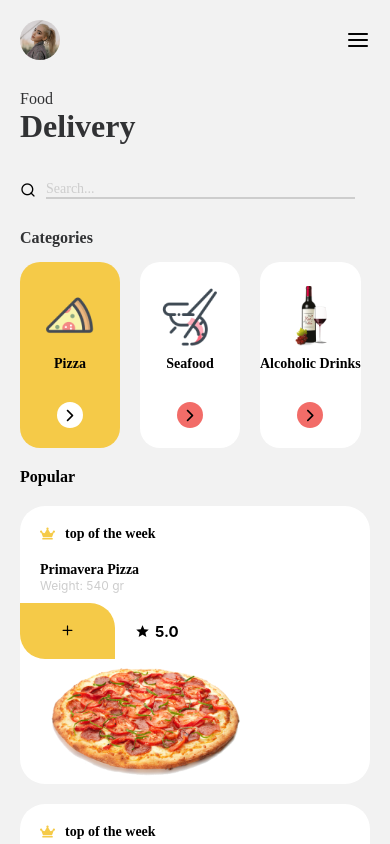
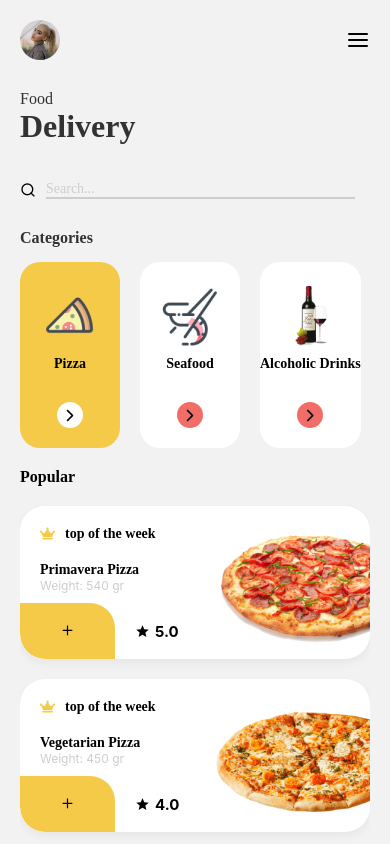
Before and after one commit to phananh18/rn-food-UI-app, a React Native app: screen /Home in a window 390 px wide. Shown: the top 844 px of the page. Built offline with nearby package versions, Linux system fonts and the light colour scheme.

Commit message:
Home Screen UI Complete

```diff
--- a/src/components/HomeScreen.js
+++ b/src/components/HomeScreen.js
@@ -81,7 +81,7 @@ const HomeScreen = ({ navigation }) => {
                                 return (
                                     <TouchableOpacity onPress={()=>navigation.navigate('Detail',{item:item})}>
                                         <View style={[styles.popularCardWrapper,{marginTop: item.id == 1 ? 10 : 20,}]}>
-                                            <View>
+                                            <View style={styles.popularCardLeft}>
                                                 <View style={styles.popularTopWrapper}>
                                                     <FontAwesome5
                                                         name='crown'
@@ -235,10 +235,18 @@ const styles = StyleSheet.create({
         fontWeight: 'bold',
     },
     popularCardWrapper: {
+        borderRadius: 25,
+        paddingHorizontal:20,
+        flexDirection:'row',
         backgroundColor: Colors.white,
-        borderRadius: 25,
-        marginTop: 10,
-        paddingLeft: 20,
+        overflow:'hidden',
+        shadowColor:Colors.black,
+        shadowOffset:{
+            width:0,
+            height:4,
+        },
+        shadowOpacity:0.05,
+        shadowRadius:10,
     },
     popularTopWrapper: {
         flexDirection: 'row',
@@ -281,11 +289,13 @@ const styles = StyleSheet.create({
         alignItems: 'center',
         marginLeft: 20,
     },
-    popularCardRight: {
-        flexDirection: 'row'
+    popularCardRight:{
+        marginTop:20,
+        paddingHorizontal:30,
     },
     popularCardImage: {
         width: 210,
         height: 125,
+        resizeMode:'contain',
     },
 })
```
